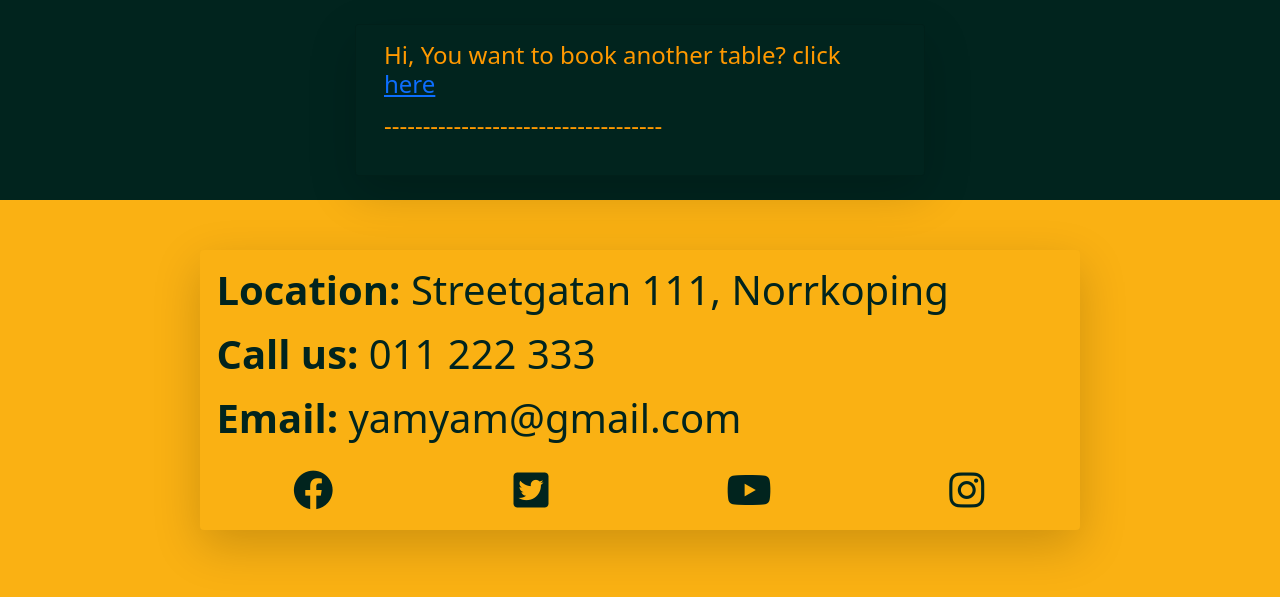
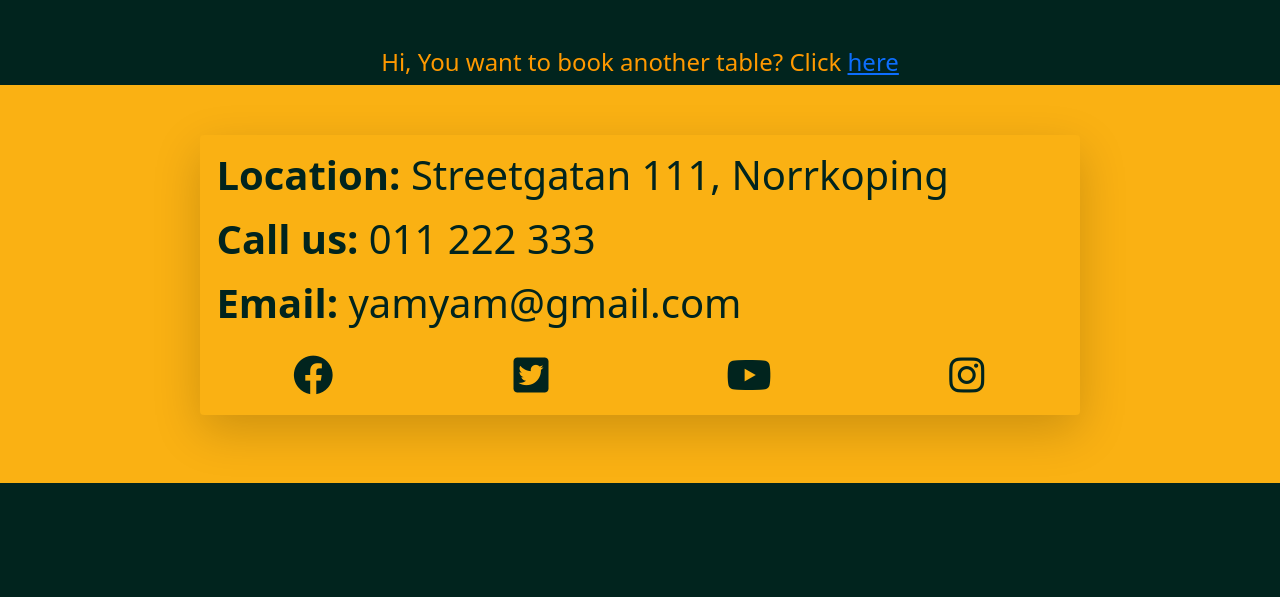
Before and after one commit to GeorgeHazaka/Yam-Yam-Pizza, a Django app: template templates/booking_submitted.html in a window 1280 px wide. Shown: the part 56-653 px from the top of the page. Run offline with Django 3.2, Linux system fonts and the light colour scheme; the template is opened without the code that fills it, so the values that code supplies are empty.

Commit message:
style: style the booked tables like cards

```diff
--- a/templates/booking_submitted.html
+++ b/templates/booking_submitted.html
@@ -1,22 +1,26 @@
 {% extends 'base.html' %}
 {% block content %}
 
-
+<div class="container d-flex justify-content-center" id="book-another-table-container">
+    <div class="row">
+        <div class="mt-5">
+            <p class="h4">Hi, You want to book another table? Click <a href="{% url 'fill_table_form' %}">here</a></p>
+        </div>
+    </div>
+</div>
 <div class="container" id="has-booking-container">
     <div class="row">
-        <div class="col-md-10 col-lg-8 col-xl-6 card my-4 offset-md-1 offset-lg-2 offset-xl-3 shadow-lg">
+        {% for b in booking %}
+        <div class="col-md-10 col-lg-8 col-xl-6 col-xxl-4 card my-4 offset-md-1 offset-lg-2 offset-xl-0 shadow-lg">
             <div class="card-body">
-                <p class="h4">Hi, You want to book another table? click <a href="{% url 'fill_table_form' %}">here</a></p>
-                <p>------------------------------------</p>
-                {% for b in booking %}
                 <p>You have a booking in {{ b.date }} {{b.time}}</p>
                 <p>You have booked a table for {{ b.number_of_persons }} persons</p>
                 <p>Your table number is {{ b.table_number }}</p>
                 <p>To cancel this booking, click <a href="{% url 'book_table' %}">here</a></p>
                 <p>------------------------------------</p>
-                {% endfor %}
             </div>
         </div>
+        {% endfor %}
     </div>
 </div>
 
--- a/templates/menu.html
+++ b/templates/menu.html
@@ -5,7 +5,7 @@
   <h2>Deliciously Irresistible Pizzas: A Slice of Heaven!</h2>
 </div>
 <div class="container">
-  <div class="row my-5 align-items-center justify-content-center">
+  <div class="row my-5">
     {% for pizza in pizza_list %}
     <div class="col-8 col-lg-4 col-xl-3">
       <div class="card mb-4" id="pizza-card">
```
